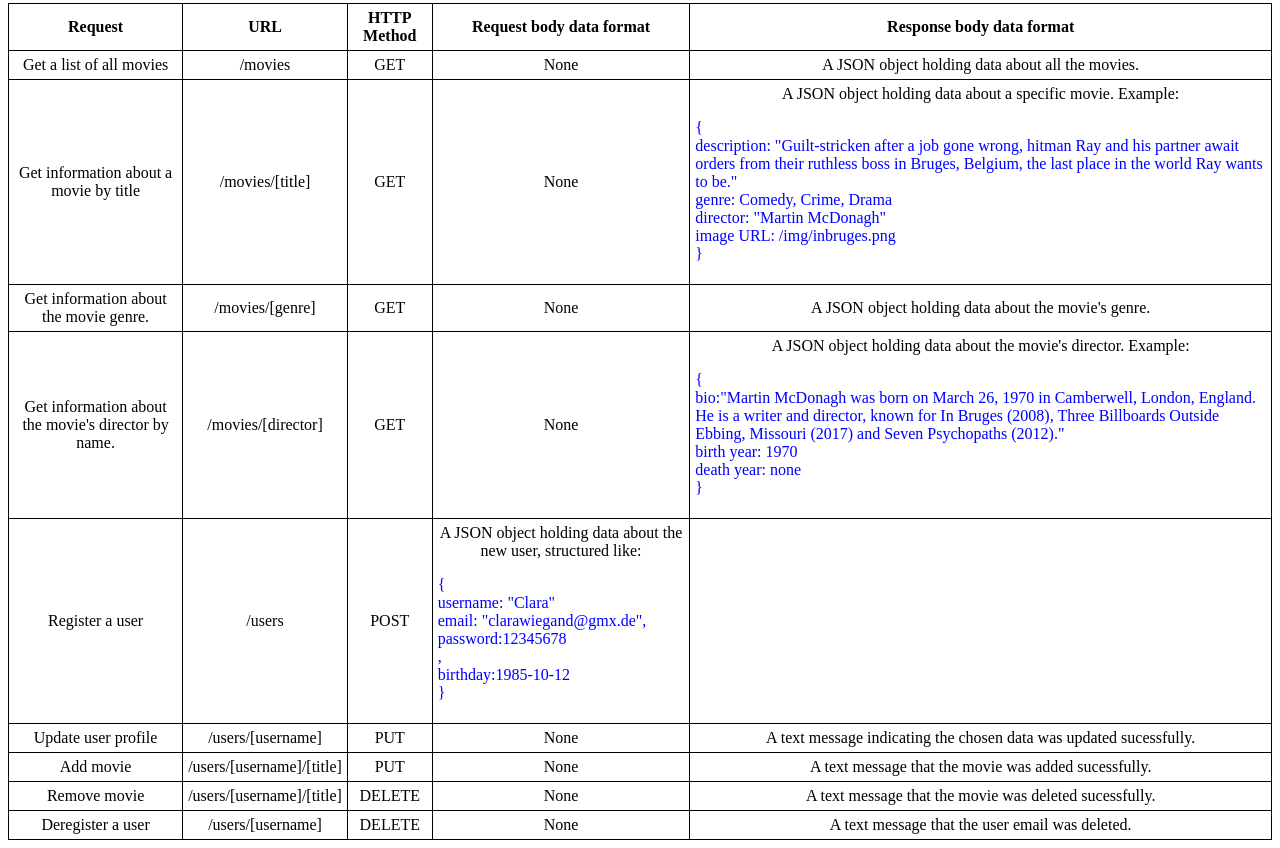
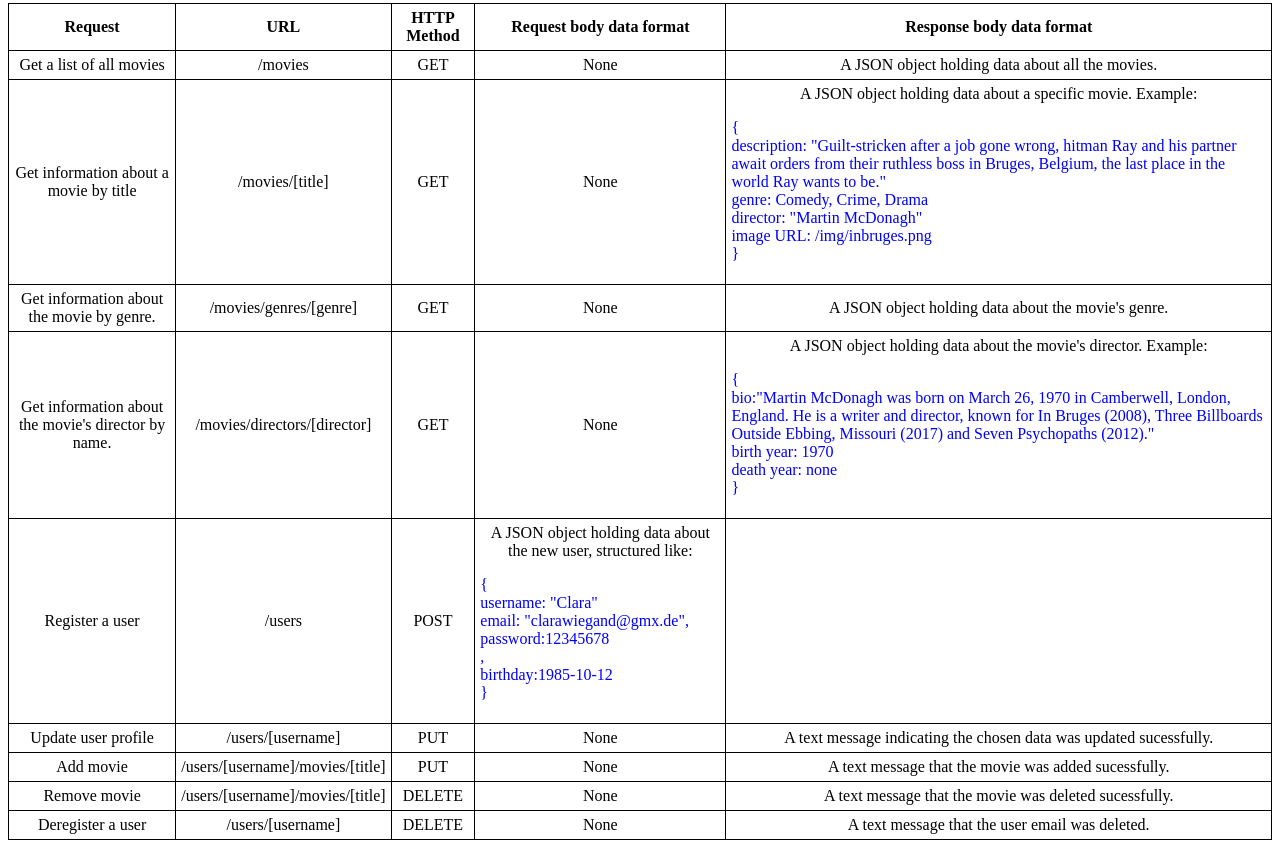
Before and after one commit to ClaraPapaya/myMovies-api, a website: page public/documentation.html in a window 1280 px wide. Shown: the part 265-1113 px from the top of the page. Drawn offline with Linux system fonts and the light colour scheme.

Commit message:
Updated endpoints, moved CSS inline

```diff
--- a/public/documentation.html
+++ b/public/documentation.html
@@ -3,8 +3,23 @@
     <head>
         <meta charset="utf-8">
         <meta name="viewport" content="width=device-width, initial-scale=1.0">
-        <link rel="stylesheet" type="text/css" href="./css/styles.css">
         <title>Documentation</title>
+        <style>
+            table, th, td {
+                border: 1px solid black;
+                text-align: center;
+                padding: 5px;
+                }
+
+            table {
+                border-collapse: collapse;
+            }
+
+            .example {
+                text-align:left;
+                color:blue;
+            }
+        </style>
     </head>
     <body>
         <h1>Documentation Page</h1>
@@ -49,15 +64,15 @@
                     </td>
                 </tr>
                 <tr>
-                    <td>Get information about the movie genre.</td>
-                    <td>/movies/[genre]</td>
+                    <td>Get information about the movie by genre.</td>
+                    <td>/movies/genres/[genre]</td>
                     <td>GET</td>
                     <td>None</td>
                     <td>A JSON object holding data about the movie's genre.</td>
                 </tr>
                 <tr>
                     <td>Get information about the movie's director by name.</td>
-                    <td>/movies/[director]</td>
+                    <td>/movies/directors/[director]</td>
                     <td>GET</td>
                     <td>None</td>
                     <td>A JSON object holding data about the movie's director. Example:
@@ -85,14 +100,14 @@
                 </tr>
                 <tr>
                     <td>Add movie</td>
-                    <td>/users/[username]/[title]</td>
+                    <td>/users/[username]/movies/[title]</td>
                     <td>PUT</td>
                     <td>None</td>
                     <td>A text message that the movie was added sucessfully.</td>
                 </tr>
                 <tr>
                     <td>Remove movie</td>
-                    <td>/users/[username]/[title]</td>
+                    <td>/users/[username]/movies/[title]</td>
                     <td>DELETE</td>
                     <td>None</td>
                     <td>A text message that the movie was deleted sucessfully.</td>
```
